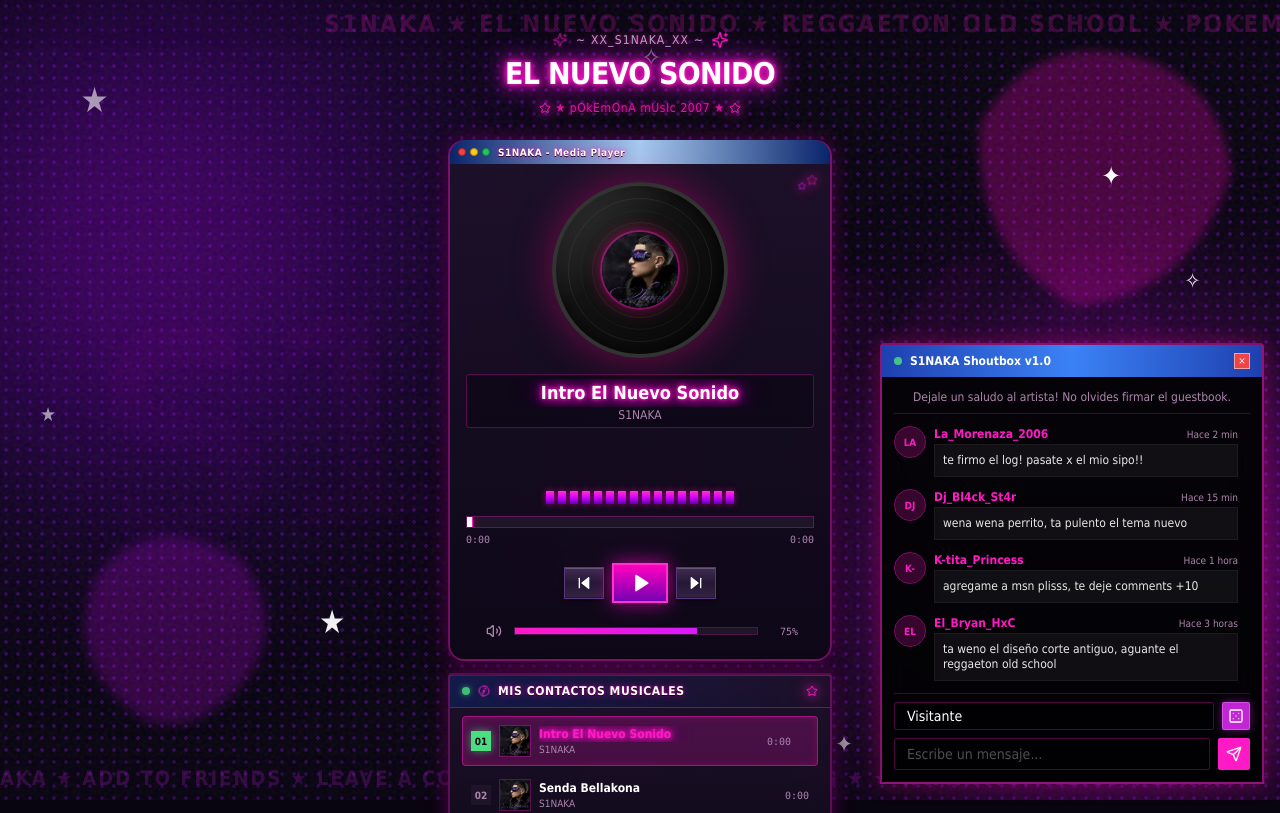
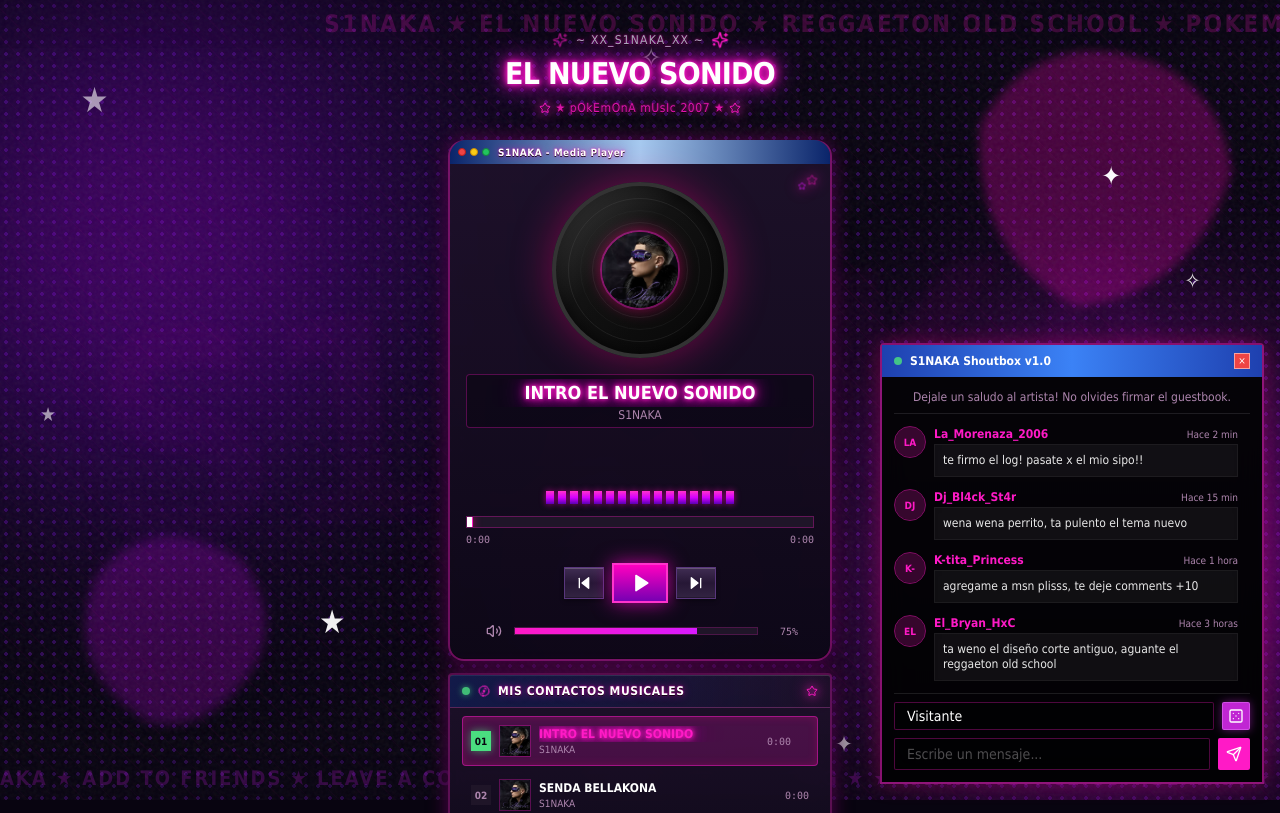
Before and after one commit to cobreklo/sinakawanpuntocom, a React (Vite) app: page / in a window 1280 px wide. Shown: the top 813 px of the page. Built offline with nearby package versions, Linux system fonts and the light colour scheme; the HTML template or start-up script is replaced by a standard one; a web font is replaced by a local one.

Commit message:
feat(music-player): add new tracks and update track list
Add "DESCONTROL" and "QUEMAROPA" tracks to the music player and update track titles to uppercase format for consistency

```diff
--- a/src/components/MusicPlayer.tsx
+++ b/src/components/MusicPlayer.tsx
@@ -6,14 +6,16 @@ import TrackList from './TrackList';
 import albumCover from '@/assets/album-cover.png';
 import introTrack from '@/assets/music/intro.mp3';
 import sendaBellakonaTrack from '@/assets/music/senda-bellakona.mp3';
+import descontrolTrack from '@/assets/music/descontrol.mp3';
+import quemaropaTrack from '@/assets/music/quemaropa.mp3';
 
 // Tracks del álbum "EL NUEVO SONIDO" - S1NAKA
 // Las URLs de audio se configurarán aquí
 const tracks = [
-  { id: 1, title: "Intro El Nuevo Sonido", artist: "S1NAKA", duration: "0:00", audioUrl: introTrack },
-  { id: 2, title: "Senda Bellakona", artist: "S1NAKA", duration: "0:00", audioUrl: sendaBellakonaTrack },
-  { id: 3, title: "Track 3", artist: "S1NAKA", duration: "0:00", audioUrl: "/music/track3.mp3" },
-  { id: 4, title: "Track 4", artist: "S1NAKA", duration: "0:00", audioUrl: "/music/track4.mp3" },
+  { id: 1, title: "INTRO EL NUEVO SONIDO", artist: "S1NAKA", duration: "0:00", audioUrl: introTrack },
+  { id: 2, title: "SENDA BELLAKONA", artist: "S1NAKA", duration: "0:00", audioUrl: sendaBellakonaTrack },
+  { id: 3, title: "DESCONTROL - SINAKA X EASYKID", artist: "S1NAKA", duration: "0:00", audioUrl: descontrolTrack },
+  { id: 4, title: "QUEMAROPA - SINAKA", artist: "S1NAKA", duration: "0:00", audioUrl: quemaropaTrack },
   { id: 5, title: "Track 5", artist: "S1NAKA", duration: "0:00", audioUrl: "/music/track5.mp3" },
   { id: 6, title: "Track 6", artist: "S1NAKA", duration: "0:00", audioUrl: "/music/track6.mp3" },
 ];
@@ -31,8 +33,6 @@ const MusicPlayer = () => {
   const [isSeeking, setIsSeeking] = useState(false);
 
   const audioRef = useRef<HTMLAudioElement | null>(null);
-  const nextAudioRef = useRef<HTMLAudioElement | null>(null);
-  const crossfadeIntervalRef = useRef<NodeJS.Timeout | null>(null);
 
   const currentTrackData = tracks.find(t => t.id === currentTrack) || tracks[0];
 
@@ -49,10 +49,6 @@ const MusicPlayer = () => {
     if (!audioRef.current) {
       audioRef.current = new Audio();
       audioRef.current.volume = volume / 100;
-    }
-    if (!nextAudioRef.current) {
-      nextAudioRef.current = new Audio();
-      nextAudioRef.current.volume = 0;
     }
   }, []);
 
@@ -115,61 +111,6 @@ const MusicPlayer = () => {
       audio.removeEventListener('error', handleError);
     };
   }, [isSeeking, currentTrack, toast]);
-
-  // Crossfade function
-  const performCrossfade = useCallback((nextTrackId: number) => {
-    if (!audioRef.current || !nextAudioRef.current) return;
-
-    const nextTrackData = tracks.find(t => t.id === nextTrackId);
-    if (!nextTrackData?.audioUrl) {
-      setCurrentTrack(nextTrackId);
-      setCurrentTime(0);
-      return;
-    }
-
-    nextAudioRef.current.src = nextTrackData.audioUrl;
-    nextAudioRef.current.volume = 0;
-    nextAudioRef.current.play().catch(console.error);
-
-    const startVolume = isMuted ? 0 : volume / 100;
-    const steps = 20;
-    const stepDuration = CROSSFADE_DURATION / steps;
-    let step = 0;
-
-    if (crossfadeIntervalRef.current) {
-      clearInterval(crossfadeIntervalRef.current);
-    }
-
-    crossfadeIntervalRef.current = setInterval(() => {
-      step++;
-      const progress = step / steps;
-
-      if (audioRef.current) {
-        audioRef.current.volume = startVolume * (1 - progress);
-      }
-      if (nextAudioRef.current) {
-        nextAudioRef.current.volume = startVolume * progress;
-      }
-
-      if (step >= steps) {
-        if (crossfadeIntervalRef.current) {
-          clearInterval(crossfadeIntervalRef.current);
-        }
-
-        if (audioRef.current) {
-          audioRef.current.pause();
-        }
-
-        // Swap refs
-        const temp = audioRef.current;
-        audioRef.current = nextAudioRef.current;
-        nextAudioRef.current = temp;
-
-        setCurrentTrack(nextTrackId);
-        setCurrentTime(0);
-      }
-    }, stepDuration);
-  }, [volume, isMuted]);
 
   const handlePlayPause = async () => {
     if (!audioRef.current) return;
```
Also changed, not shown: 2 other files (tests, documents, lock files or other folders).
